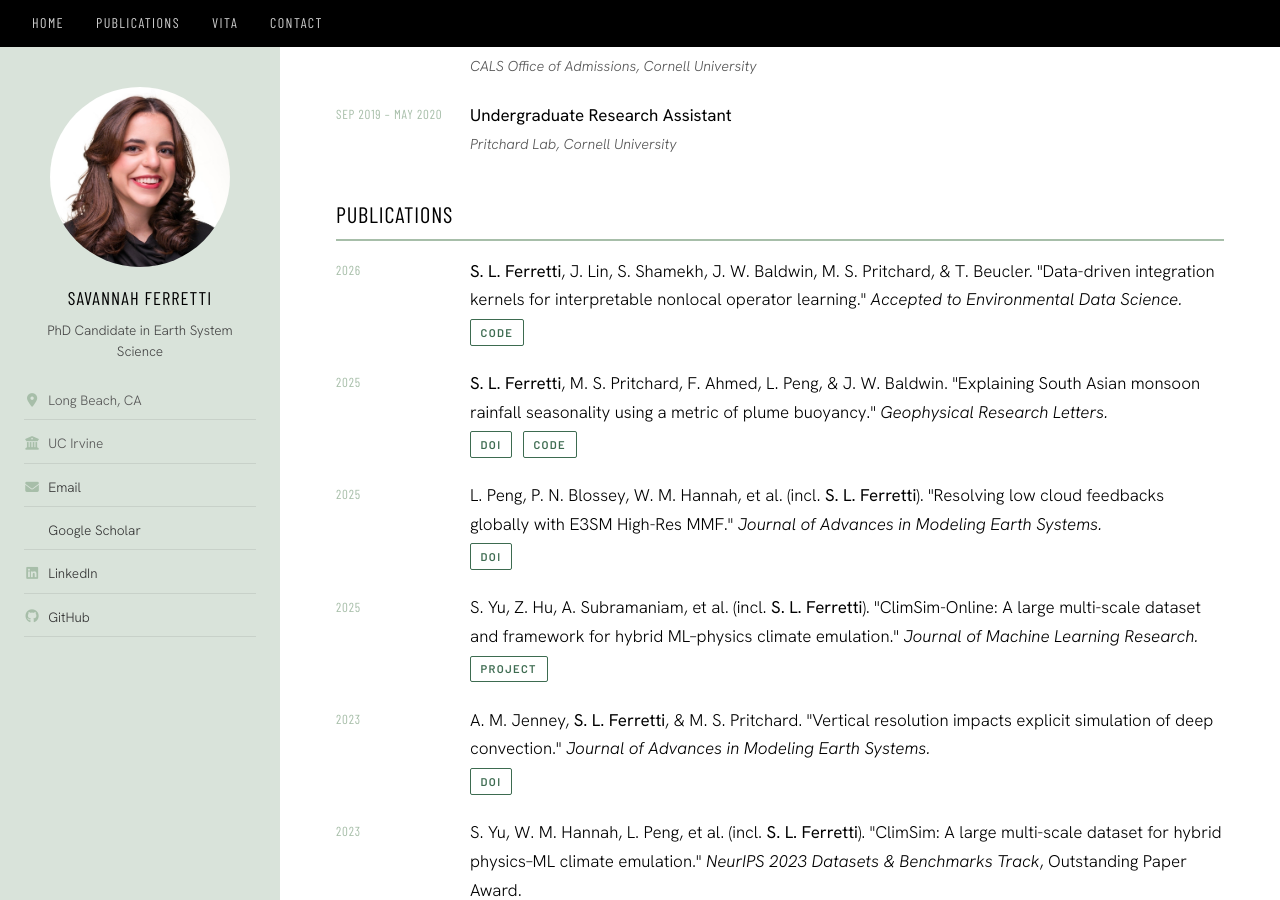
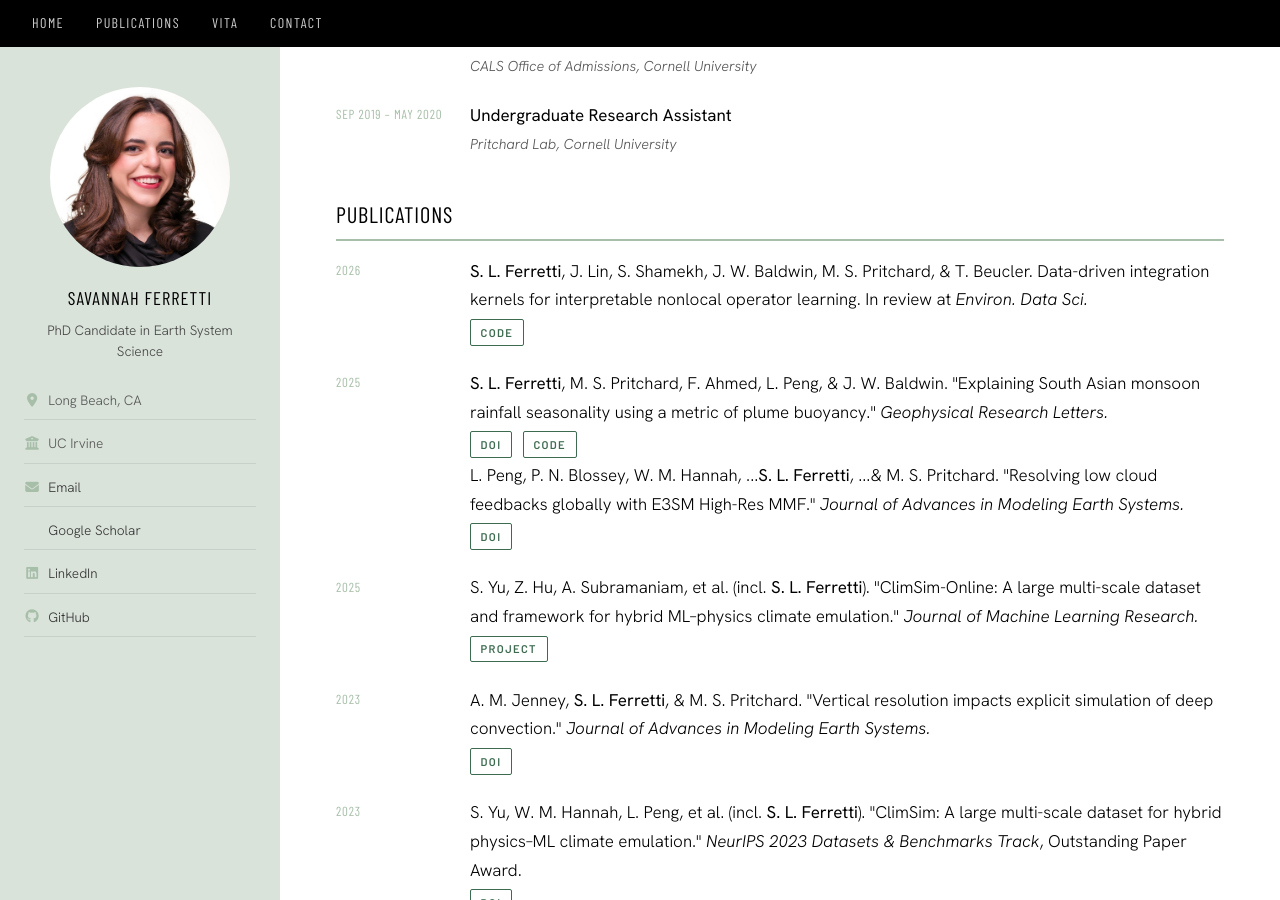
Before and after one commit to savannahferretti/savannahferretti.github.io, a Jekyll site: the page built from pages/vita.md, in a window 1280 px wide and 900 px high, scrolled down 899 px. Built offline with Jekyll 4.4.1, drawn with Linux system fonts in a browser that asks for light colours; a style sheet for code colours, icons or effects is not loaded; some of the changed text lies outside the part shown.

Commit message:
Update vita.md

```diff
--- a/pages/vita.md
+++ b/pages/vita.md
@@ -9,8 +9,8 @@ permalink: /vita/
 This is an abbreviated vita. A full CV and a shorter resume are both available for download below.
 
 <div class="cv-downloads">
-  <a href="/files/cv.pdf" class="button" target="_blank">Full CV (PDF)</a>
-  <a href="/files/resume.pdf" class="button" target="_blank">Resume (PDF)</a>
+  <a href="/files/cv.pdf" class="button" target="_blank">CV</a>
+  <a href="/files/resume.pdf" class="button" target="_blank">Resume</a>
 </div>
 
 ## Education
@@ -86,7 +86,7 @@ This is an abbreviated vita. A full CV and a shorter resume are both available f
 <div class="cv-entry">
   <div class="cv-entry__date">2026</div>
   <div class="cv-entry__body">
-    <p><strong>S. L. Ferretti</strong>, J. Lin, S. Shamekh, J. W. Baldwin, M. S. Pritchard, & T. Beucler. "Data-driven integration kernels for interpretable nonlocal operator learning." <em>Accepted to Environmental Data Science.</em></p>
+    <p><strong>S. L. Ferretti</strong>, J. Lin, S. Shamekh, J. W. Baldwin, M. S. Pritchard, & T. Beucler. Data-driven integration kernels for interpretable nonlocal operator learning. In review at <em>Environ. Data Sci.</em></p>
     <div class="publication__links">
       <a href="https://github.com/savannahferretti/monsoon-kernels">Code</a>
     </div>
@@ -101,18 +101,14 @@ This is an abbreviated vita. A full CV and a shorter resume are both available f
       <a href="https://doi.org/10.1029/2025GL115546">DOI</a>
       <a href="https://github.com/savannahferretti/monsoon-pod">Code</a>
     </div>
-  </div>
-</div>
-
-<div class="cv-entry">
-  <div class="cv-entry__date">2025</div>
-  <div class="cv-entry__body">
-    <p>L. Peng, P. N. Blossey, W. M. Hannah, et al. (incl. <strong>S. L. Ferretti</strong>). "Resolving low cloud feedbacks globally with E3SM High-Res MMF." <em>Journal of Advances in Modeling Earth Systems.</em></p>
+    <p>L. Peng, P. N. Blossey, W. M. Hannah, ...<strong>S. L. Ferretti</strong>, ...& M. S. Pritchard. "Resolving low cloud feedbacks globally with E3SM High-Res MMF." <em>Journal of Advances in Modeling Earth Systems.</em></p>
     <div class="publication__links">
       <a href="https://doi.org/10.1029/2025MS005003">DOI</a>
     </div>
   </div>
 </div>
+
+
 
 <div class="cv-entry">
   <div class="cv-entry__date">2025</div>
```
